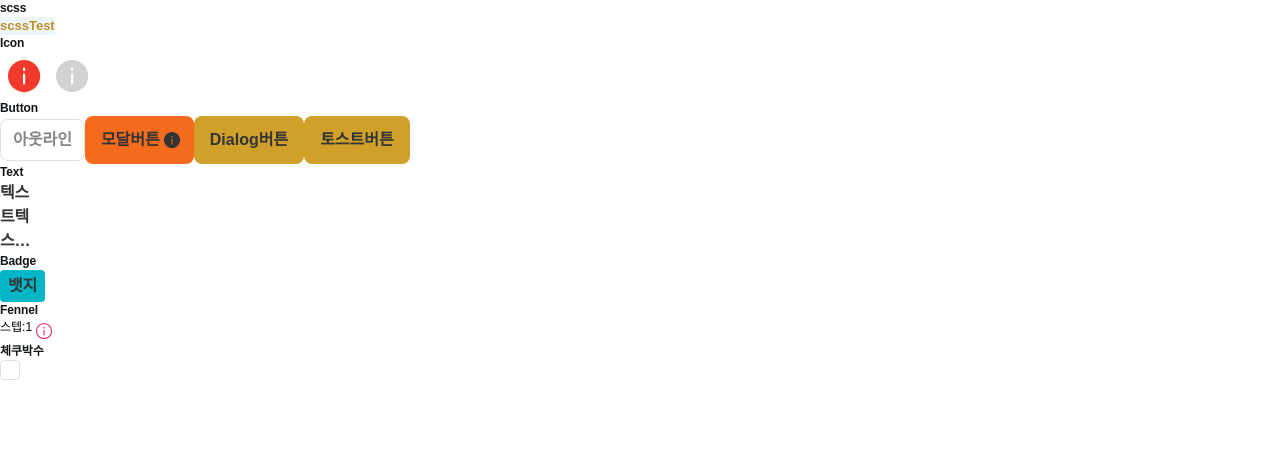
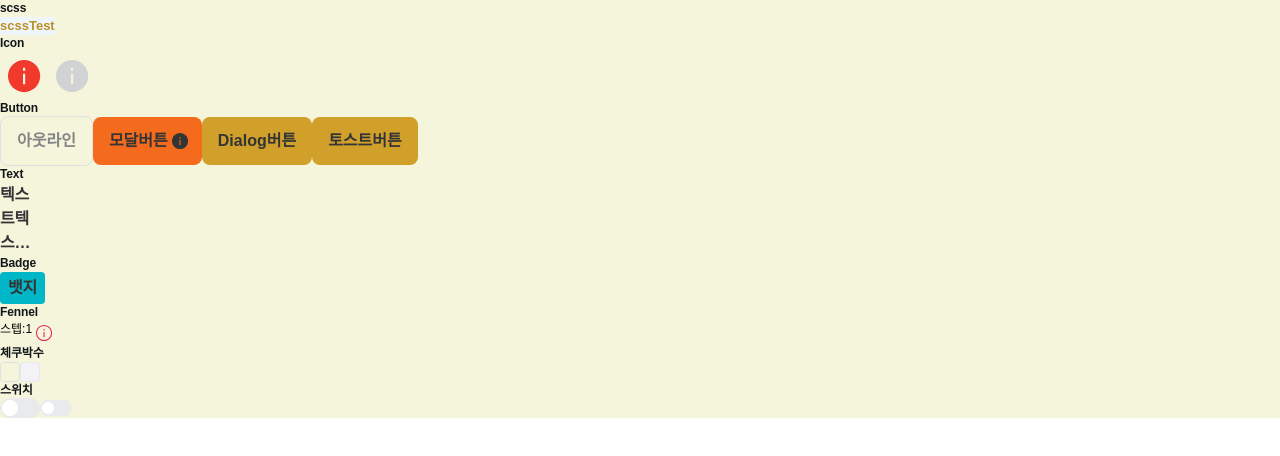
Before and after one commit to Jiyong95/NextJS15_init, a Next.js app: page /test in a window 1280 px wide. Shown: the top 456 px of the page. Built offline with nearby package versions, Linux system fonts and the light colour scheme; no server answers.

Commit message:
Switch컴포넌트 추가

```diff
--- /dev/null
+++ b/src/components/common/atoms/switch/SwitchType.ts
@@ -0,0 +1,4 @@
+export enum SwitchSizeType {
+  M = 'M',
+  L = 'L',
+}
--- /dev/null
+++ b/src/components/common/atoms/switch/index.module.scss
@@ -0,0 +1,75 @@
+@use '@styles/common.scss' as *;
+
+.switch {
+  display: inline-flex;
+  align-items: center;
+  justify-content: center;
+  cursor: pointer;
+
+  //selected css
+  &.selected {
+    .slider {
+      @include FillStyle($color_fill_brand_strong_default);
+
+      &:before {
+        transform: translateY(-50%) translateX(20px);
+      }
+    }
+  }
+
+  //disabled css
+  &:disabled .slider {
+    background-color: $color_background_disabled;
+
+    &:hover {
+      background-color: $color_background_disabled;
+    }
+
+    &:before {
+      background-color: $C_GRAY_300;
+    }
+  }
+
+  .slider {
+    position: relative;
+    width: 40px;
+    height: 20px;
+    border-radius: $radius_L;
+    transition: background-color 0.2s ease-in-out;
+    @include FillStyle($color_fill_neutral_default);
+
+    &:before {
+      position: absolute;
+      top: 50%;
+      transform: translateY(-50%);
+      left: 2px;
+      width: 16px;
+      height: 16px;
+      border-radius: 50%;
+      background-color: $C_GRAY_WHITE;
+      content: '';
+      transition: transform 0.2s ease-in-out;
+    }
+  }
+
+  // size M
+  &.M {
+    &.selected {
+      .slider {
+        &:before {
+          transform: translateY(-50%) translateX(16px);
+        }
+      }
+    }
+
+    .slider {
+      width: 32px;
+      height: 16px;
+
+      &:before {
+        width: 12px;
+        height: 12px;
+      }
+    }
+  }
+}
--- /dev/null
+++ b/src/components/common/atoms/switch/index.tsx
@@ -0,0 +1,26 @@
+import classnames from 'classnames/bind';
+import { FC } from 'react';
+
+import { SwitchSizeType } from './SwitchType';
+
+import styles from './index.module.scss';
+
+const cx = classnames.bind(styles);
+
+export interface Props {
+  className?: string;
+  size?: SwitchSizeType;
+  selected?: boolean;
+  disabled?: boolean;
+  onClick?: () => void;
+}
+
+const Switch: FC<Props> = ({ size = SwitchSizeType.L, onClick, selected, disabled }) => {
+  return (
+    <button className={cx('switch', [size], { selected }, { disabled })} onClick={onClick} disabled={disabled}>
+      <span className={cx('slider')} />
+    </button>
+  );
+};
+
+export default Switch;
--- a/src/components/test/index.tsx
+++ b/src/components/test/index.tsx
@@ -11,6 +11,8 @@ import Dialog from '@atoms/dialog';
 import Fennel, { useFennel } from '@atoms/fennel';
 import Icon, { IconOption } from '@atoms/icon';
 import Modal from '@atoms/modal';
+import Switch from '@atoms/switch';
+import { SwitchSizeType } from '@atoms/switch/SwitchType';
 import Text, { TextOption } from '@atoms/text';
 import { useToast } from '@atoms/toast';
 
@@ -44,7 +46,11 @@ const Test = () => {
   const Toast = useToast();
 
   return (
-    <div className={cx('test')}>
+    <div
+      className={cx('test')}
+      style={{
+        backgroundColor: 'beige',
+      }}>
       <h1>scss</h1>
       <button className={cx('button')}>scssTest</button>
       <h1>Icon</h1>
@@ -53,7 +59,6 @@ const Test = () => {
       <h1>Button</h1>
       <Button
         type={ButtonOption.type.OutLine}
-        size={ButtonOption.size.M}
         fontStyle={ButtonOption.fontStyle.body_1_sb}
         color={ButtonOption.color.subtle}
         buttonProps={{
@@ -168,6 +173,31 @@ const Test = () => {
           setSelected(!selected);
         }}
       />
+      <Checkbox
+        disabled
+        selected={selected}
+        onClick={() => {
+          console.log('do');
+          setSelected(!selected);
+        }}
+      />
+
+      <h1>스위치</h1>
+      <Switch
+        selected={selected}
+        onClick={() => {
+          console.log('do');
+          setSelected(!selected);
+        }}
+      />
+      <Switch
+        selected={selected}
+        size={SwitchSizeType.M}
+        onClick={() => {
+          console.log('do');
+          setSelected(!selected);
+        }}
+      />
     </div>
   );
 };
```
Also changed, not shown: 1 other file (tests, documents, lock files or other folders).
